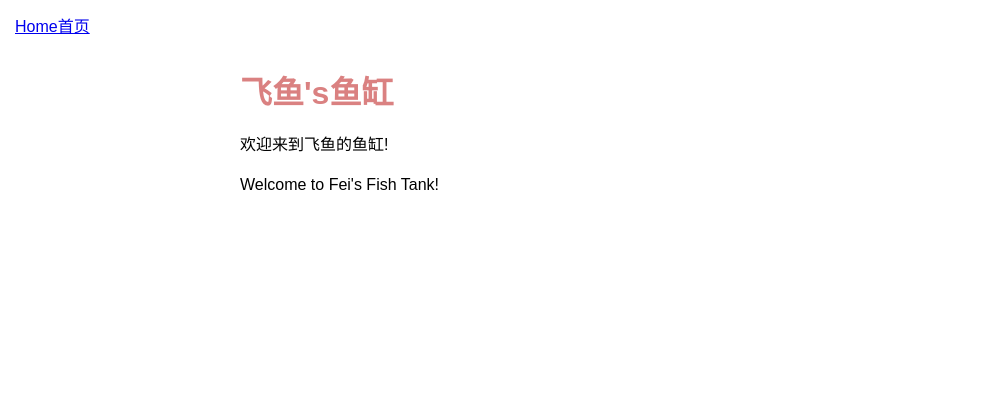
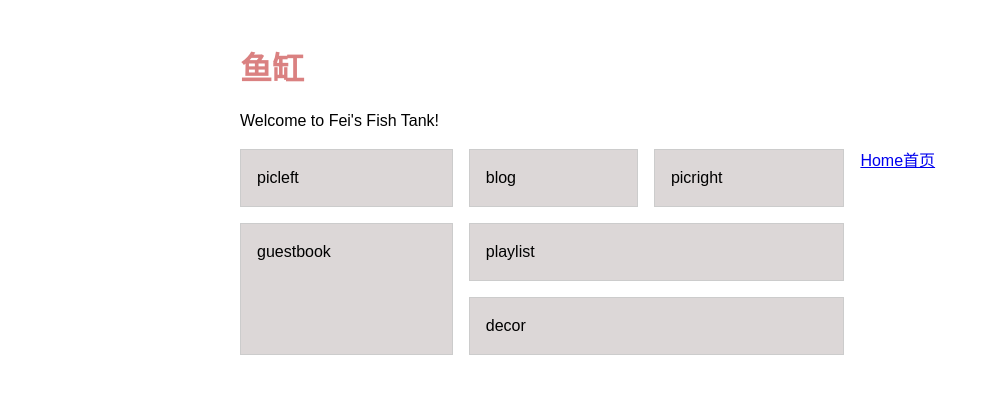
Before and after one commit to feii-l/personal, a plain HTML site: page index.html in a window 1280 px wide. Shown: the whole page, without its empty margins (0-982 px from the left). Drawn offline with Linux system fonts and the light colour scheme.

Commit message:
box grid

```diff
--- a/global.js
+++ b/global.js
@@ -1,6 +1,7 @@
 console.log("Loading global.js...");
 
 const SITE_ROOT = new URL("./", import.meta.url);
+const currentPath = location.pathname.replace("index.html", "");
 console.log("SITE_ROOT:", SITE_ROOT);
 
 const pages = [
@@ -9,14 +10,17 @@ const pages = [
 ]
 console.log("Pages:", pages);
 
-const nav = document.createElement('nav');
-document.body.prepend(nav);
+const nav = document.createElement("nav");
+const box = document.querySelector(".box");
+box.append(nav);
 
 for (const page of pages) {
   const link = document.createElement('a');
   link.href = new URL(page.url, SITE_ROOT).href;
+  if (link.pathname === currentPath) {
+    link.classList.add('current');
+  }
   link.textContent = page.title;
   nav.append(link);
   console.log("page:", page.title);
 }
-document.querySelector("nav a").href
--- a/index.html
+++ b/index.html
@@ -5,13 +5,20 @@
     <script type= "module" src="global.js"></script>
     <meta charset="UTF-8">
     <meta name="viewport" content="width=device-width, initial-scale=1.0">
-    <title>飞鱼's鱼缸</title>
+    <title>Fei's Fish Tank</title>
 </head>
 <body>
     <main>
-        <h1>飞鱼's鱼缸</h1>
-        <p>欢迎来到飞鱼的鱼缸!</p>
+        <h1>鱼缸</h1>
         <p>Welcome to Fei's Fish Tank!</p>
+        <div class="box">
+            <div class="pic_left">picleft</div>
+            <div class="blog_link">blog</div>
+            <div class="pic_right">picright</div>
+            <div class="guestbook">guestbook</div>
+            <div class="playlist">playlist</div>
+            <div class="decor">decor</div>
+        </div>
     </main>
 </body>
 </html>
--- a/style.css
+++ b/style.css
@@ -14,3 +14,46 @@ h1 {
     margin-bottom: 0.5em;
     color: #da8181;
 }
+
+.box {
+    display: grid;
+    gap: 1rem;
+    grid-template-areas:
+        "picl blog picr nav"
+        "guestbook playlist playlist nav"
+        "guestbook decor decor nav"
+}
+
+nav {
+    grid-area: nav;
+}
+
+.pic_left {
+    grid-area: picl;
+}
+
+.pic_right {
+    grid-area: picr;
+}
+
+.blog_link {
+    grid-area: blog;
+}
+
+.guestbook {
+    grid-area: guestbook;
+}
+
+.playlist {
+    grid-area: playlist;
+}
+
+.decor {
+    grid-area: decor;
+}
+
+.box > div {
+    border: 1px solid #ccc;
+    padding: 1rem;
+    background-color: #dcd7d7;
+}
```
